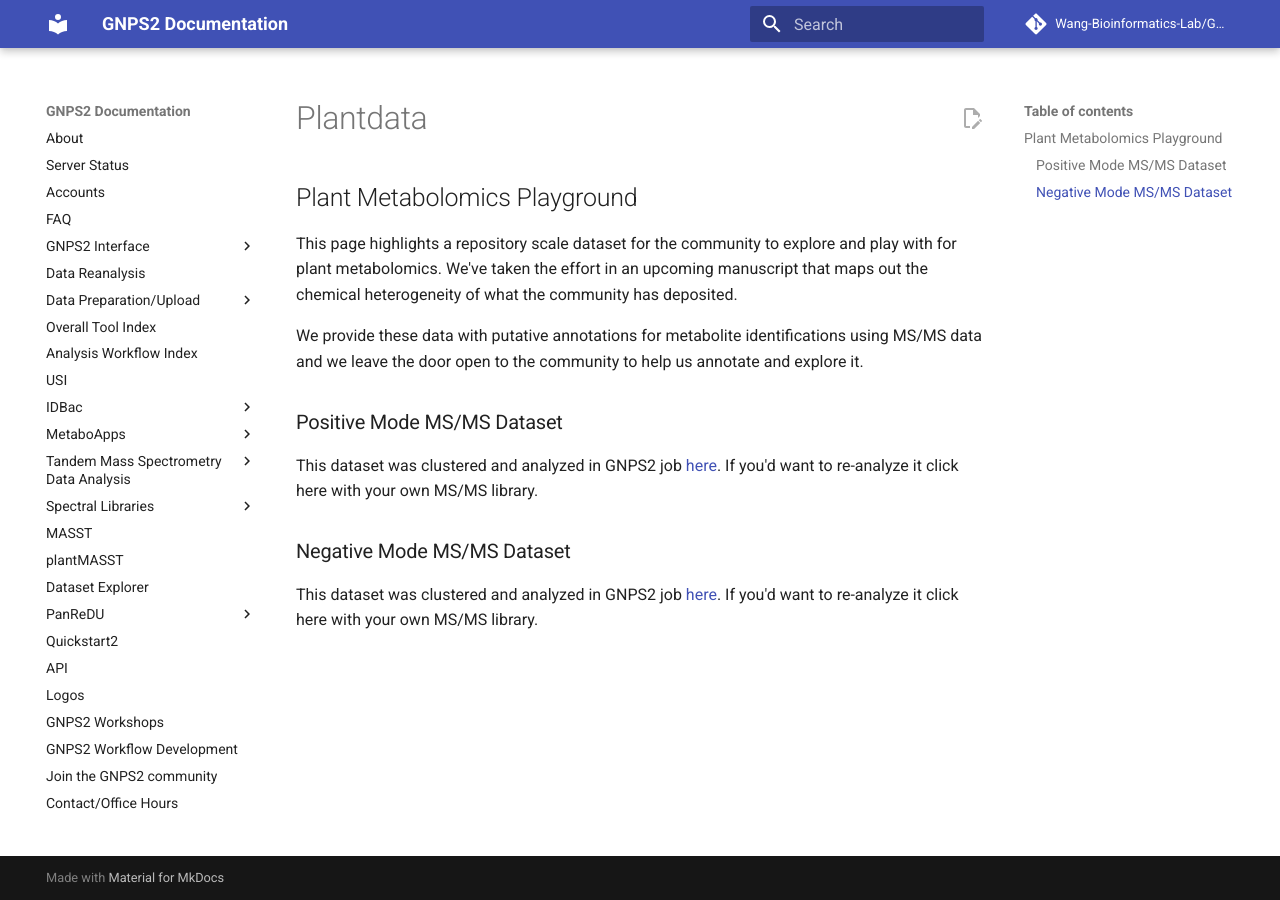
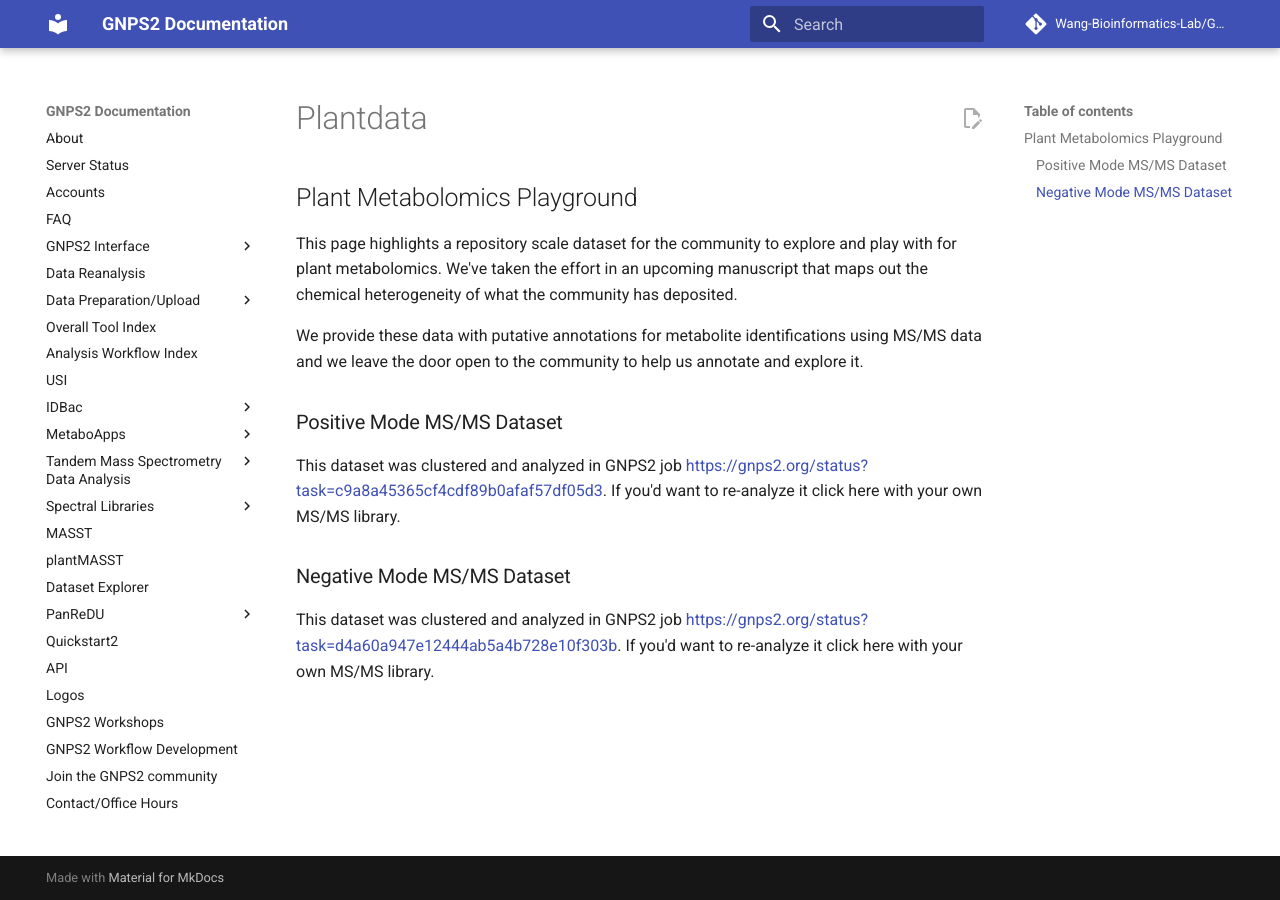
Before and after one commit to Wang-Bioinformatics-Lab/GNPS2_Documentation, an MkDocs documentation site: the page built from docs/plantdata.md, in a window 1280 px wide. Built offline with MkDocs 1.6.1 and Material for MkDocs 9.7.7, drawn with Linux system fonts in a browser that asks for light colours; comment, search, counter and statistics services are not loaded.

Commit message:
Update plantdata.md

```diff
--- a/docs/plantdata.md
+++ b/docs/plantdata.md
@@ -6,8 +6,8 @@
 
 ### Positive Mode MS/MS Dataset
 
-This dataset was clustered and analyzed in GNPS2 job [here](https://gnps2.org/status?task=c9a8a45365cf4cdf89b0afaf57df05d3). If you'd want to re-analyze it click here with your own MS/MS library.
+This dataset was clustered and analyzed in GNPS2 job [https://gnps2.org/status?task=c9a8a45365cf4cdf89b0afaf57df05d3](https://gnps2.org/status?task=c9a8a45365cf4cdf89b0afaf57df05d3). If you'd want to re-analyze it click here with your own MS/MS library.
 
 ### Negative Mode MS/MS Dataset
 
-This dataset was clustered and analyzed in GNPS2 job [here](https://gnps2.org/status?task=5e24d5949c964e37b6171818babb496a). If you'd want to re-analyze it click here with your own MS/MS library.
+This dataset was clustered and analyzed in GNPS2 job [https://gnps2.org/status?task=d4a60a947e12444ab5a4b728e10f303b]([https://gnps2.org/status?task=5e24d5949c964e37b6171818babb496a](https://gnps2.org/status?task=d4a60a947e12444ab5a4b728e10f303b)). If you'd want to re-analyze it click here with your own MS/MS library.
```
